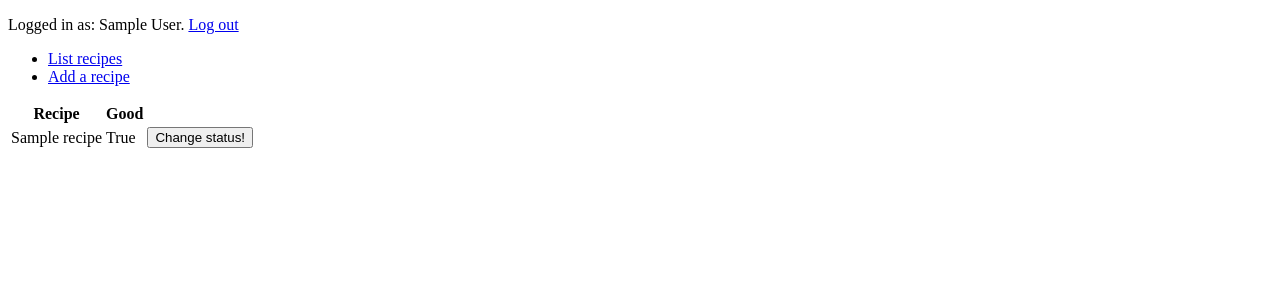
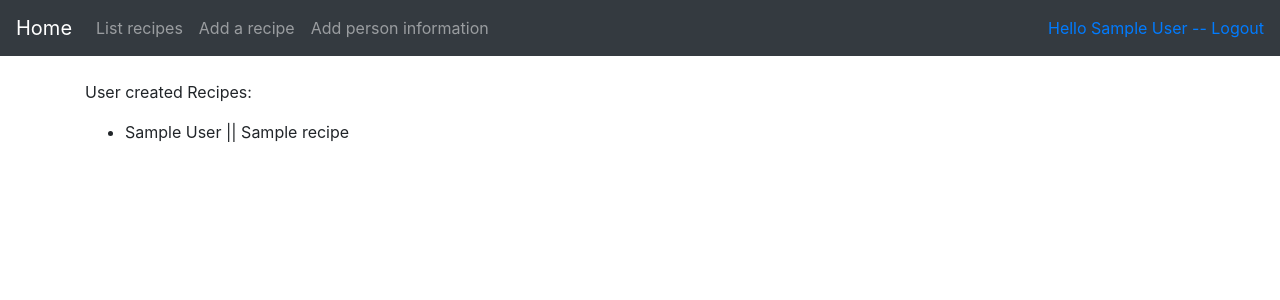
Before and after one commit to JaykobJ/TsohaKeittoJoonas, a Flask app: page /recipes in a window 1280 px wide. Shown: the top 300 px of the page. Run offline with Flask 2, Linux system fonts and the light colour scheme; a user stored in the database is signed in; tables that the repository leaves empty hold one stand-in row (values such as "Sample post"); some libraries are stand-ins or nearby versions.

Commit message:
Lisätty uusi taulu, yhdistetty 2 taulun kysely, muutettu ulkoasua ja viilausta

```diff
--- a/application/__init__.py
+++ b/application/__init__.py
@@ -20,6 +20,9 @@ from application import views
 # recipes
 from application.recipes import models
 from application.recipes import views
+# persons
+from application.persons import models
+from application.persons import views
 # authenticator
 from application.auth import models
 from application.auth import views
--- a/application/auth/models.py
+++ b/application/auth/models.py
@@ -1,21 +1,18 @@
 from application import db
+from application.models import Base
+from sqlalchemy.sql import text
 
 
-class User(db.Model):
+class User(Base):
 
     __tablename__ = "account"
 
-    id = db.Column(db.Integer, primary_key=True)
-    date_created = db.Column(db.DateTime, default=db.func.current_timestamp())
-    date_modified = db.Column(db.DateTime, default=db.func.current_timestamp(),
-                              onupdate=db.func.current_timestamp())
-
-    #person_id = db.Column(db.Integer, db.ForeignKey('person.id'))
     name = db.Column(db.String(99), nullable=False)
     username = db.Column(db.String(30), nullable=False)
     password = db.Column(db.String(30), nullable=False)
 
     recipes = db.relationship("Recipe", backref='account', lazy=True)
+    person = db.relationship("Person", backref='account', lazy=True)
 
     def __init__(self, name, username, password):
         self.name = name
@@ -33,3 +30,14 @@ class User(db.Model):
 
     def is_authenticated(self):
         return True
+
+
+    @staticmethod
+    def get_user_liked_recipes():
+        query = text("SELECT Account.name, Recipe.name FROM Recipe"
+                    " INNER JOIN Account ON Recipe.account_id = Account.id")
+        result = db.engine.execute(query)
+        good_recipes = []
+        for row in result:
+            good_recipes.append({"name": row[0], "recipe": row[1]})
+        return good_recipes
--- a/application/recipes/views.py
+++ b/application/recipes/views.py
@@ -3,11 +3,12 @@ from flask import redirect, render_template, request, url_for
 from flask_login import login_required, current_user
 from application.recipes.models import Recipe
 from application.recipes.forms import RecipeForm
+from application.auth.models import User
 
 
 @app.route("/recipes", methods=["GET"])
 def recipes_index():
-    return render_template("recipes/list.html", recipes = Recipe.query.all())
+    return render_template("recipes/list.html",  liked_recipes=User.get_user_liked_recipes())
 
 
 @app.route("/recipes/new/")
--- a/application/templates/index.html
+++ b/application/templates/index.html
@@ -1,7 +1,8 @@
 {% extends "layout.html" %}
 
 {% block body %}
-  <p>
+  <h1>
     Welcome to e-recipes
-  </p>
+  </h1>
+
 {% endblock %}
--- a/application/templates/layout.html
+++ b/application/templates/layout.html
@@ -3,26 +3,50 @@
     <head>
       <meta charset="utf-8">
       <title>E-Recipe Book</title>
+      <link rel="stylesheet" href="https://maxcdn.bootstrapcdn.com/bootstrap/4.0.0/css/bootstrap.min.css" integrity="sha384-Gn5384xqQ1aoWXA+058RXPxPg6fy4IWvTNh0E263XmFcJlSAwiGgFAW/dAiS6JXm" crossorigin="anonymous">
     </head>
 
     <body>
+
+      <nav class="navbar navbar-expand-md navbar-dark bg-dark mb-4">
+	    <a class="navbar-brand" href="/">Home</a>
+	    <button class="navbar-toggler" type="button" data-toggle="collapse" data-target="#navbarCollapse" aria-controls="navbarCollapse" aria-expanded="false" aria-label="Toggle navigation">
+          <span class="navbar-toggler-icon"></span>
+	    </button>
+	    <div class="collapse navbar-collapse" id="navbarCollapse">
+          <ul class="navbar-nav mr-auto">
+            <li class="nav-item">
+              <a class="nav-link" href="{{ url_for('recipes_index') }} ">List recipes</a>
+            </li>
+            <li class="nav-item">
+              <a class="nav-link" href="{{ url_for('recipes_form') }} ">Add a recipe</a>
+            </li>
               {% if current_user.is_authenticated %}
-      <p>
-	Logged in as: {{ current_user.name }}. <a href="{{ url_for('auth_logout') }}">Log out</a>
-      </p>
+            <li class="nav-item">
+              <a class="nav-link" href="{{ url_for('persons_form') }} ">Add person information</a>
+            </li>
+              {% endif %}
+          </ul>
+          <div class="form-inline mt-2 mt-md-0">
+	        {% if current_user.is_authenticated %}
+	        <a href="{{ url_for('auth_logout') }}">Hello {{ current_user.name }} -- Logout</a>
 	        {% else %}
-      <a href="{{ url_for('auth_login') }}">Log in</a>
+	        <a href="{{ url_for('auth_login') }}">Login</a>
 	        {% endif %}
+          </div>
+	    </div>
+      </nav>
 
-      <ul>
-	<li><a href="{{ url_for('recipes_index') }}">List recipes</a></li>
-	<li><a href="{{ url_for('recipes_form') }}">Add a recipe</a></li>
-      </ul>
-
+      <main role="main" class="container">
 	    {% block body %}
 	    <p>
 	      Content.
 	    </p>
 	    {% endblock %}
+      </main>
+
+      <script src="https://code.jquery.com/jquery-3.2.1.slim.min.js" integrity="sha384-KJ3o2DKtIkvYIK3UENzmM7KCkRr/rE9/Qpg6aAZGJwFDMVNA/GpGFF93hXpG5KkN" crossorigin="anonymous"></script>
+      <script src="https://cdnjs.cloudflare.com/ajax/libs/popper.js/1.12.9/umd/popper.min.js" integrity="sha384-ApNbgh9B+Y1QKtv3Rn7W3mgPxhU9K/ScQsAP7hUibX39j7fakFPskvXusvfa0b4Q" crossorigin="anonymous"></script>
+      <script src="https://maxcdn.bootstrapcdn.com/bootstrap/4.0.0/js/bootstrap.min.js" integrity="sha384-JZR6Spejh4U02d8jOt6vLEHfe/JQGiRRSQQxSfFWpi1MquVdAyjUar5+76PVCmYl" crossorigin="anonymous"></script>
     </body>
   </html>
--- a/application/templates/recipes/list.html
+++ b/application/templates/recipes/list.html
@@ -1,22 +1,16 @@
 {% extends "layout.html" %}
 
 {% block body %}
-  <table>
-    <tr>
-      <th>Recipe</th>
-      <th>Good</th>
-      <th></th>
-    </tr>
-    {% for recipe in recipes %}
-    <tr>
-      <td>{{ recipe.name }}</td>
-      <td>{{ recipe.good }}</td>
-      <td>
-	<form method="POST" action="{{ url_for('recipes_set_good', recipe_id=recipe.id) }}">
-	  <input type="submit" value="Change status!"/>
-	</form>
-      </td>
-    </tr>
-    {% endfor %}
-  </table>
+  {% if liked_recipes is defined %}
+    <p>
+       User created Recipes:
+    </p>
+
+    <ul>
+      {% for user in liked_recipes %}
+      <li>
+          {{user.name}} || {{user.recipe}}
+      </li>
+      {% endfor %}
+  {% endif %}
 {% endblock %}
--- a/application/views.py
+++ b/application/views.py
@@ -1,5 +1,6 @@
 from flask import render_template
 from application import app
+from application.auth.models import User
 
 @app.route("/")
 def index():
```
Also changed, not shown: application/models.py (added, +10 -0 lines), application/persons/forms.py (added, +11 -0 lines), application/persons/models.py (added, +17 -0 lines), application/persons/views.py (added, +28 -0 lines), application/recipes/models.py (+3 -6 lines), application/templates/persons/information.html (added, +40 -0 lines), application/persons/__init__.py (added). Lines whose indentation alone changed are shown as unchanged.
